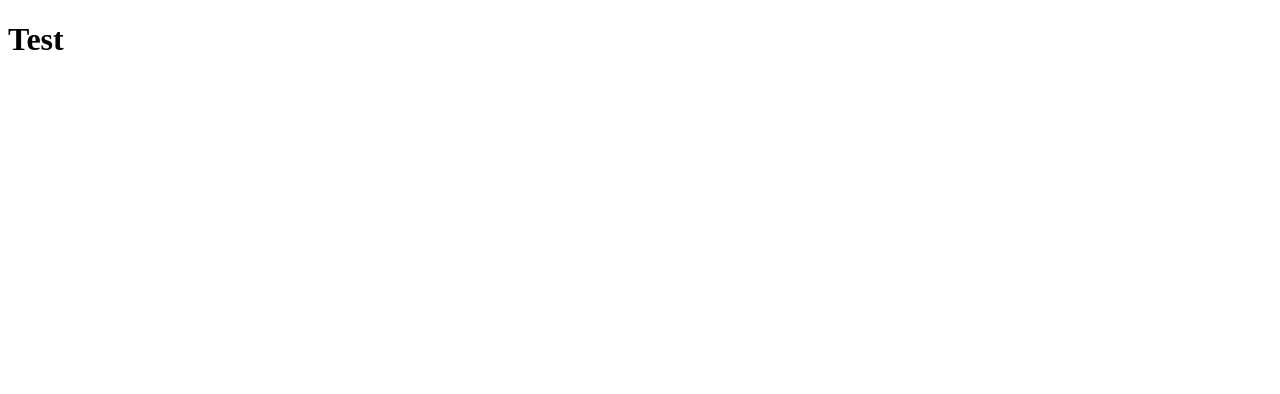
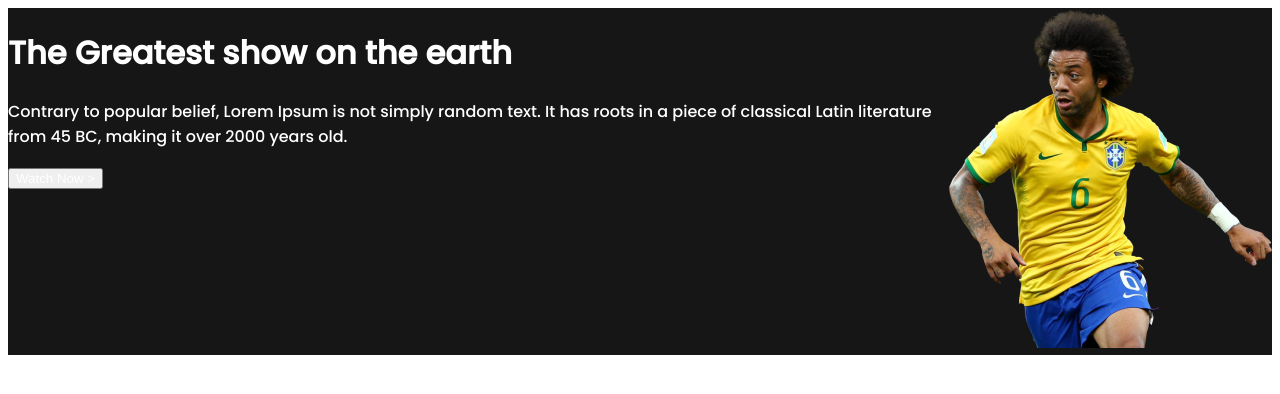
Before and after one commit to MdHRShohel/world-cup, a plain HTML site: page index.html in a window 1280 px wide. Drawn offline with Linux system fonts and the light colour scheme.

Commit message:
structure added

```diff
--- a/index.html
+++ b/index.html
@@ -5,8 +5,24 @@
     <meta http-equiv="X-UA-Compatible" content="IE=edge" />
     <meta name="viewport" content="width=device-width, initial-scale=1.0" />
     <title>HERO World Cup 2022</title>
+    <!-- styles added -->
+    <link rel="stylesheet" href="styles\style.css">
   </head>
   <body>
-    <h1>Test</h1>
+
+    <!------------------------------
+------------ Banner Part--------------
+------------------------------------>
+  <div class="banner">
+    <div class="heading">
+      <h1 class="headline white-texts">The Greatest show on the earth</h1>
+      <p class="white-texts">Contrary to popular belief, Lorem Ipsum is not simply
+        random text. It has roots in a piece of classical Latin literature from 45 BC, making it over 2000 years old.</p>
+        <button class="watch-button white-texts">Watch Now ></button>
+    </div>
+    <div class="banner-image">
+      <img src="assets/Banner Image.png" alt=""></img>
+    </div>
+  </div>
   </body>
 </html>
--- /dev/null
+++ b/styles/style.css
@@ -0,0 +1,25 @@
+/* -----------all-fonts--------- */
+@import url("https://fonts.googleapis.com/css2?family=Poppins:wght@500&display=swap");
+
+/* all-styles */
+body {
+  font-family: "Poppins", sans-serif;
+}
+.white-texts {
+  color: white;
+}
+/* ----- Banner Part------- --------------------------*/
+.banner {
+  display: flex;
+  background-color:#161616;
+}
+.heading {
+}
+.headline {
+}
+.watch-button {
+}
+.banner-image {
+}
+.banner-image img {
+}
```
